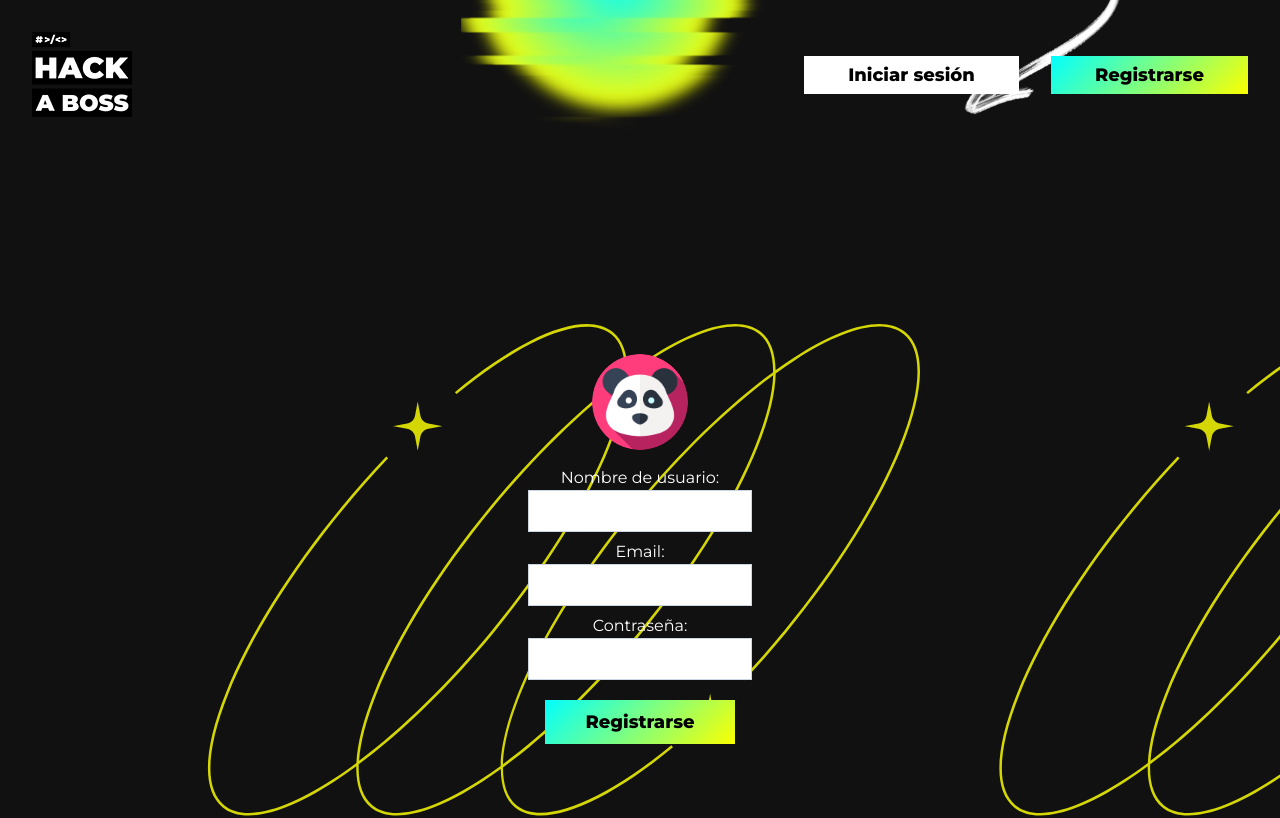
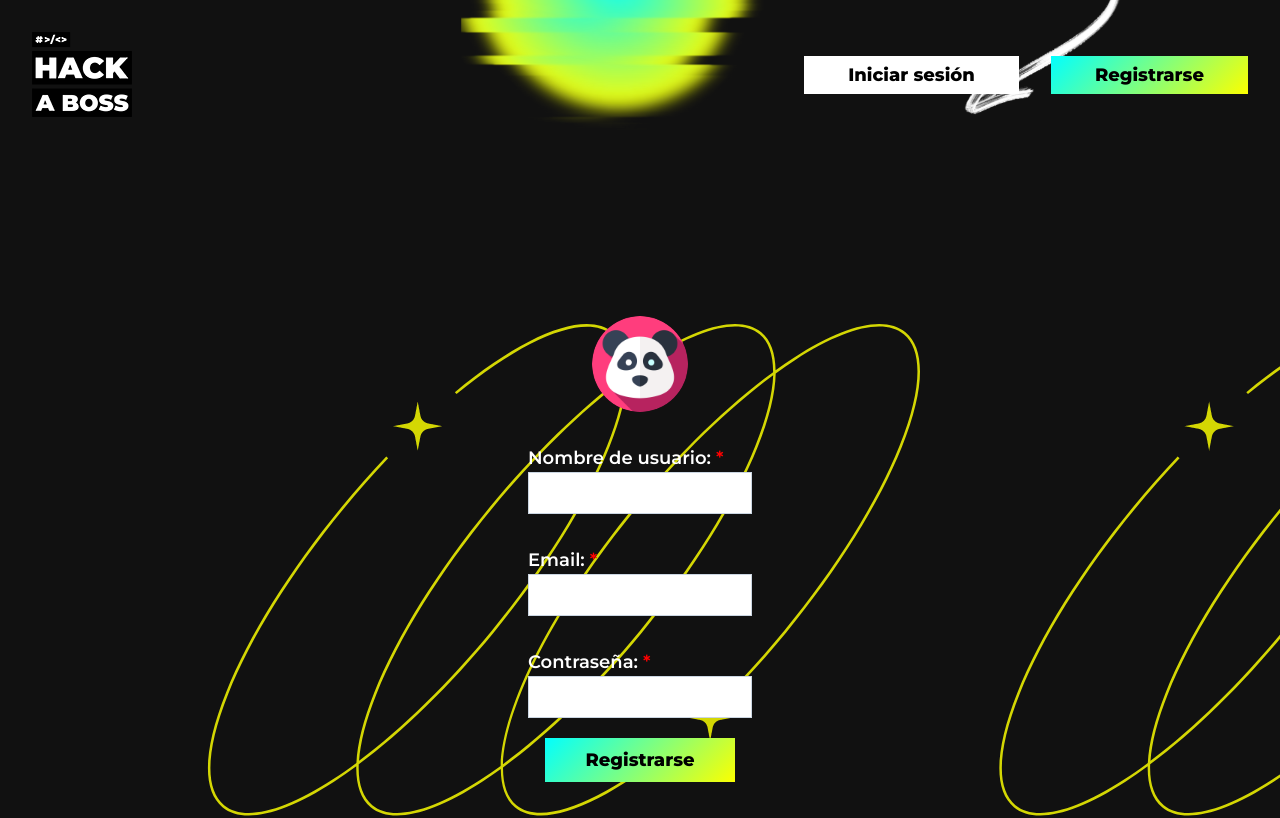
Before and after one commit to HectornsGit/FreedayQuiz_front, a Next.js app: page /register in a window 1280 px wide. Shown: the top 818 px of the page. Built offline with nearby package versions, Linux system fonts and the light colour scheme; no server answers.

Commit message:
general styles register  form

```diff
--- a/src/components/Header.jsx
+++ b/src/components/Header.jsx
@@ -55,10 +55,10 @@ export default function Header() {
                 {/* Lista de enlaces para versión móvil */}
                 <ul className={`burguer-menu ${menu ? 'activated' : ''}`}>
                     <li>
-                        <Link href="#">Iniciar sesión</Link>
+                        <Link href="/login">Iniciar sesión</Link>
                     </li>
                     <li>
-                        <Link href="#">Registrarse</Link>
+                        <Link href="/register">Registrarse</Link>
                     </li>
                 </ul>
                 <ul className="hidden md:flex gap-x-8">
--- a/src/components/login.form.jsx
+++ b/src/components/login.form.jsx
@@ -66,11 +66,6 @@ function LoginForm() {
                 <button type="submit" className="text-black font-extrabold text-lg bg-white px-11 py-2
                 hover:bg-black hover:text-white hover:box-shadow-white"> Iniciar sesión </button>
                 </div>
-               {/*  <button className="px-7 py-2 rounded-lg bg-emerald-600 hover:bg-emerald-900 text-white justify-center items-center text-lg mt-5"
-                type="submit">
-                    Login
-                </button> */}
-
             </form>
         </div>
     )
--- a/src/components/register.form.jsx
+++ b/src/components/register.form.jsx
@@ -54,7 +54,7 @@ function RegisterForm() {
             >
                 {avatarPreview && (
                     <div
-                        className="mb-4"
+                        className="mb-8"
                         onClick={() => {
                             fileInputRef.current.click()
                         }}
@@ -75,8 +75,8 @@ function RegisterForm() {
                         ref={fileInputRef}
                     />
                 </div>
-                <div className="flex flex-col items-center">
-                    <label>Nombre de usuario:</label>
+                <div className="flex flex-col">
+                    <label className='text-lg font-semibold text-left'>Nombre de usuario: <span className='text-[--red] font-semibold'>*</span></label>
                     <input
                         type="name"
                         value={name}
@@ -87,8 +87,8 @@ function RegisterForm() {
                         className="input-default"
                     />
                 </div>
-                <div className="flex flex-col items-center mt-2">
-                    <label>Email:</label>
+                <div className="flex flex-col mt-8">
+                    <label className='text-lg font-semibold text-left'>Email: <span className='text-[--red] font-semibold'>*</span></label>
                     <input
                         type="email"
                         value={email}
@@ -99,8 +99,8 @@ function RegisterForm() {
                         className="input-default"
                     />
                 </div>
-                <div className="flex flex-col items-center mt-2">
-                    <label>Contraseña:</label>
+                <div className="flex flex-col mt-8">
+                    <label className='text-lg font-semibold text-left'>Contraseña: <span className='text-[--red] font-semibold'>*</span></label>
                     <input
                         type="password"
                         value={password}
--- a/src/middlewares/ToastProvider.jsx
+++ b/src/middlewares/ToastProvider.jsx
@@ -6,7 +6,7 @@ import { ToastContainer } from 'react-toastify'
 
 export default function ToastProvider({ children }) {
     const contextClass = {
-        success: 'bg-blue-600',
+        success: 'bg-black',
         error: 'bg-red-600',
         info: 'bg-gray-600',
         warning: 'bg-orange-400',
@@ -23,7 +23,7 @@ export default function ToastProvider({ children }) {
                     ' relative flex p-1 min-h-10 rounded-md justify-between overflow-hidden cursor-pointer'
                 }
                 bodyClassName={() => 'text-sm font-white font-med block p-3'}
-                position="bottom-left"
+                position="top-left"
                 autoClose={3000}
             />
         </>
```
